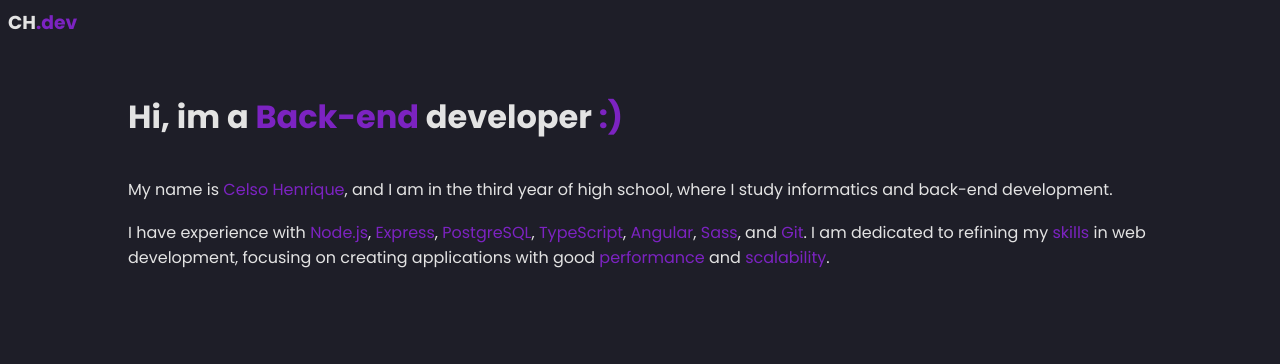
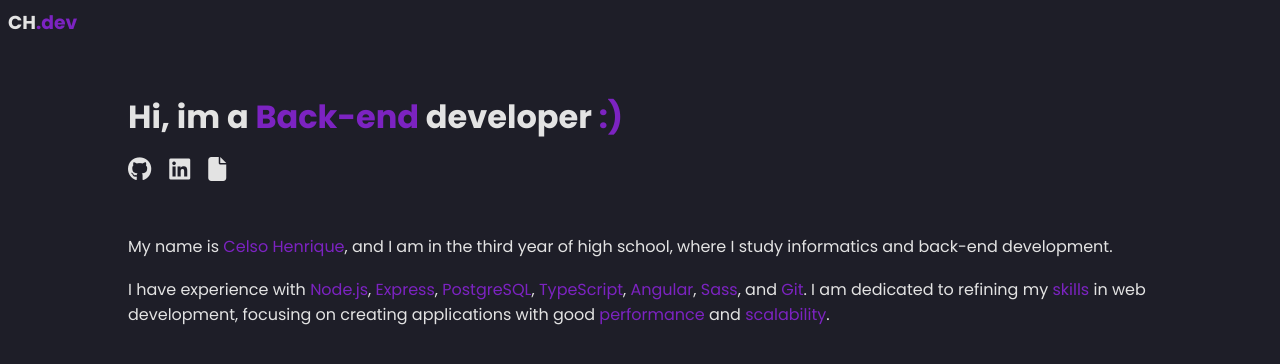
Before and after one commit to nothiaki/nothiaki.github.io, an Angular app: page / in a window 1280 px wide. Shown: the top 364 px of the page. Built offline with nearby package versions, Linux system fonts and the light colour scheme.

Commit message:
feat: home icons

```diff
--- a/src/app/components/home/home.component.html
+++ b/src/app/components/home/home.component.html
@@ -1,6 +1,17 @@
 <main>
     <div class="title-container">
       <h1>Hi, im a <span>Back-end</span> developer <span>:)</span></h1>
+      <div class="icons-container">
+        <a href="https://github.com/NotHiaki" target="_blank" rel="noopener noreferrer">
+            <i class="fa-brands fa-github fa-xl"></i>
+        </a>
+        <a href="https://www.linkedin.com/in/hiaki/" target="_blank" rel="noopener noreferrer">
+            <i class="fa-brands fa-linkedin fa-xl"></i>
+        </a>
+        <a href="../../../assets/archives/curriculum.pdf" download="currriculum.pdf">
+          <i class="fa-solid fa-file fa-xl"></i>
+        </a>
+      </div>
     </div>
     <div class="about-container">
       <p>My name is <span>Celso Henrique</span>,
--- a/src/app/components/home/home.component.scss
+++ b/src/app/components/home/home.component.scss
@@ -10,6 +10,22 @@ main  {
         color: $primary;
     }
 
+    .title-container .icons-container {
+        display: flex;
+        gap: 18px;
+        padding: 16px 0px;
+
+        .fa-github, .fa-linkedin, .fa-file {
+            cursor: pointer;
+            transition: all 0.2ms;
+
+            &:hover {
+                color: $primary;
+                scale: 1.1;
+            }
+        }
+    }
+
     .about-container {
         display: flex;
         flex-direction: column;
--- a/src/index.html
+++ b/src/index.html
@@ -6,6 +6,7 @@
   <base href="/">
   <meta name="viewport" content="width=device-width, initial-scale=1">
   <link rel="icon" type="image/x-icon" href="favicon.ico">
+  <link rel="stylesheet" href="https://cdnjs.cloudflare.com/ajax/libs/font-awesome/6.5.1/css/all.min.css" integrity="sha512-DTOQO9RWCH3ppGqcWaEA1BIZOC6xxalwEsw9c2QQeAIftl+Vegovlnee1c9QX4TctnWMn13TZye+giMm8e2LwA==" crossorigin="anonymous" referrerpolicy="no-referrer" />
 </head>
 <body>
   <app-root></app-root>
```
